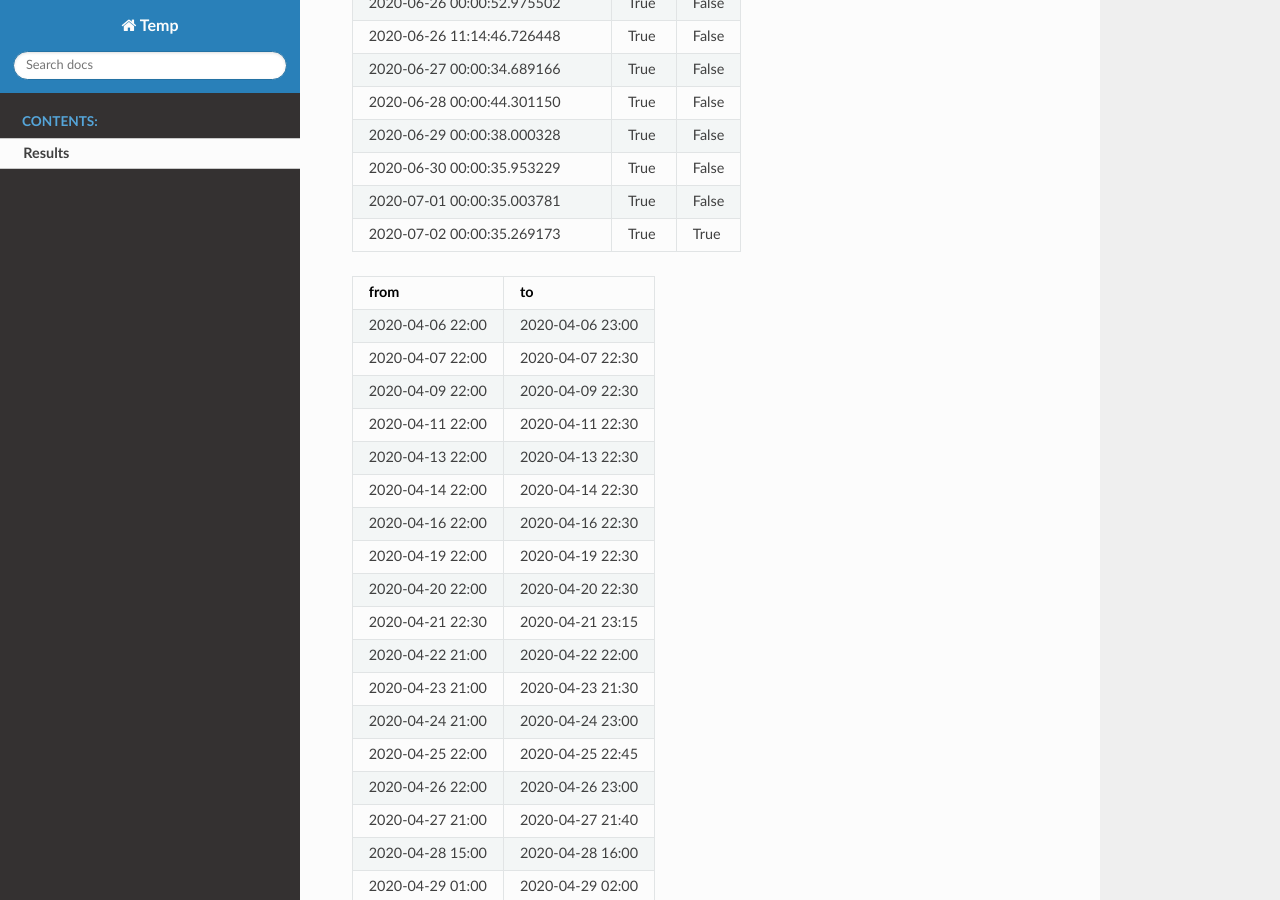
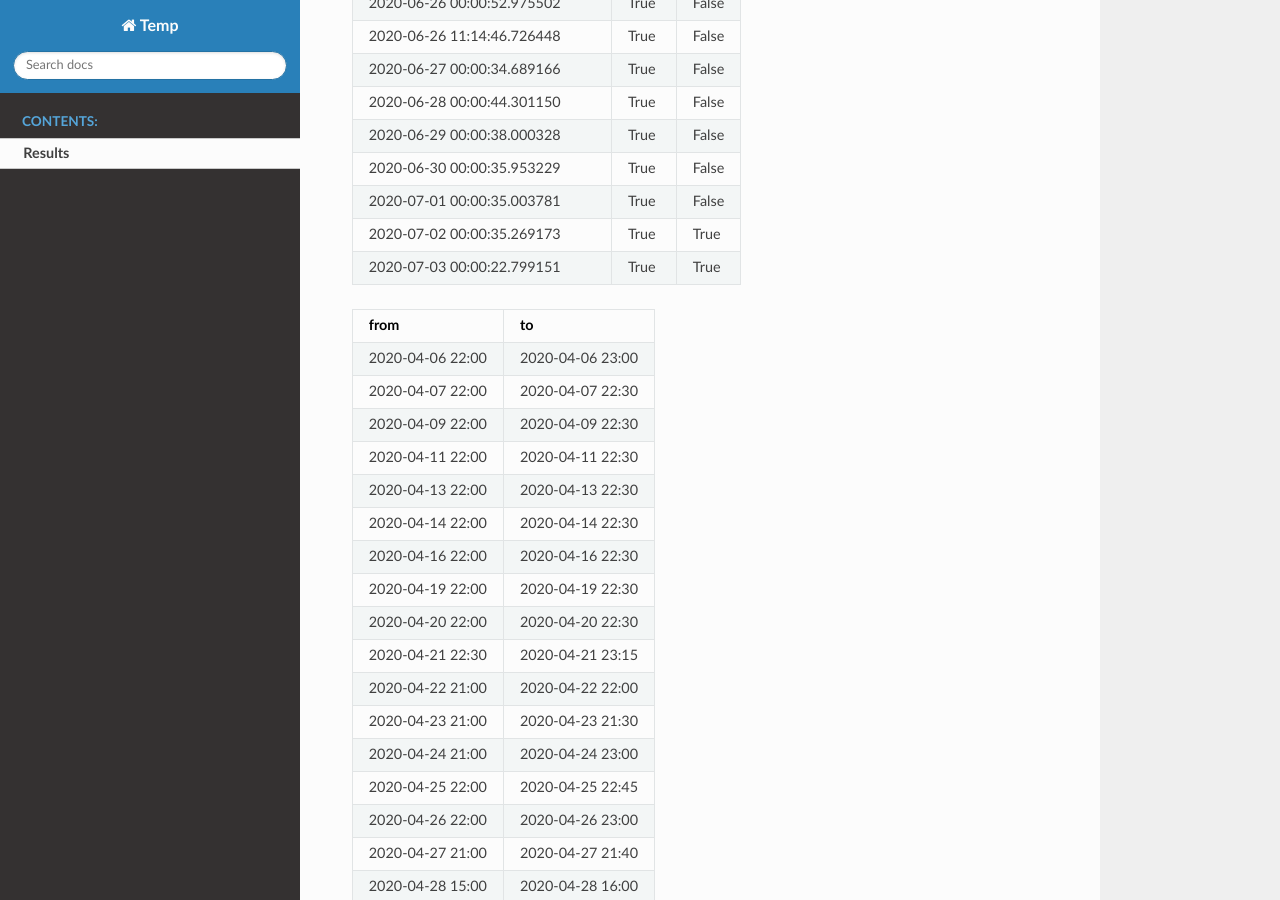
Before and after one commit to shlomow/queries-results, a Sphinx documentation site: the page built from source/results.rst, in a window 1280 px wide and 900 px high, scrolled down 2924 px. Built offline with Sphinx 7.4.7 and the Read the Docs theme 2.0.0, drawn with Linux system fonts in a browser that asks for light colours.

Commit message:
update results

```diff
--- a/source/results.rst
+++ b/source/results.rst
@@ -97,6 +97,7 @@ forth experiment: 18.06.2020
    2020-06-30 00:00:35.953229, True, False
    2020-07-01 00:00:35.003781, True, False
    2020-07-02 00:00:35.269173, True, True
+   2020-07-03 00:00:22.799151, True, True
 
 .. csv-table::
    :header: "from", "to"
```
Also changed, not shown: results.json (+1 -1 lines).
